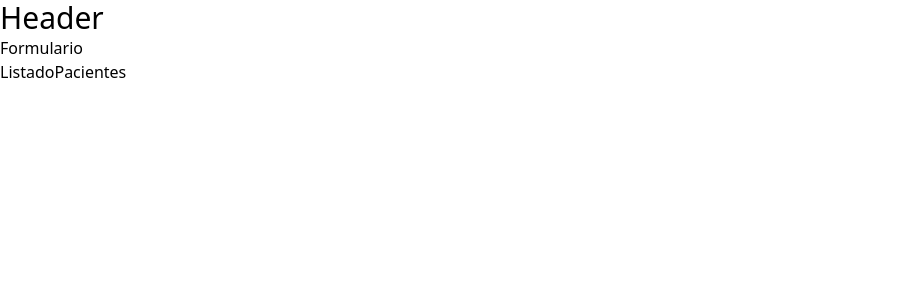
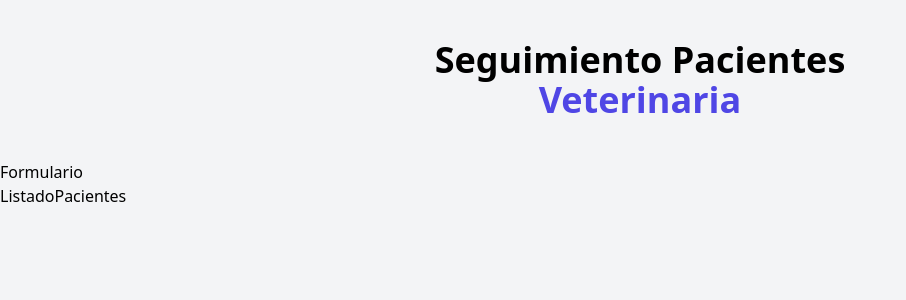
Before and after one commit to alexglzrys/react-admin-pacientes, a React (Vite) app: page / in a window 1280 px wide. Shown: the top 300 px of the page, without its empty margins (0-906 px from the left). Built offline with nearby package versions, Linux system fonts and the light colour scheme.

Commit message:
estilos componente Header

```diff
--- a/index.html
+++ b/index.html
@@ -6,7 +6,7 @@
     <meta name="viewport" content="width=device-width, initial-scale=1.0" />
     <title>Administrador de Pacientes</title>
   </head>
-  <body>
+  <body class="bg-gray-100">
     <div id="root"></div>
     <script type="module" src="/src/main.jsx"></script>
   </body>
--- a/src/components/Header.jsx
+++ b/src/components/Header.jsx
@@ -1,3 +1,7 @@
 export const Header = () => {
-  return <div className="text-3xl">Header</div>;
+  return (
+    <h1 className="my-10 text-center font-bold text-4xl md:w-5/12 mx-auto">
+      Seguimiento Pacientes <span className="text-indigo-600">Veterinaria</span>
+    </h1>
+  );
 };
```
